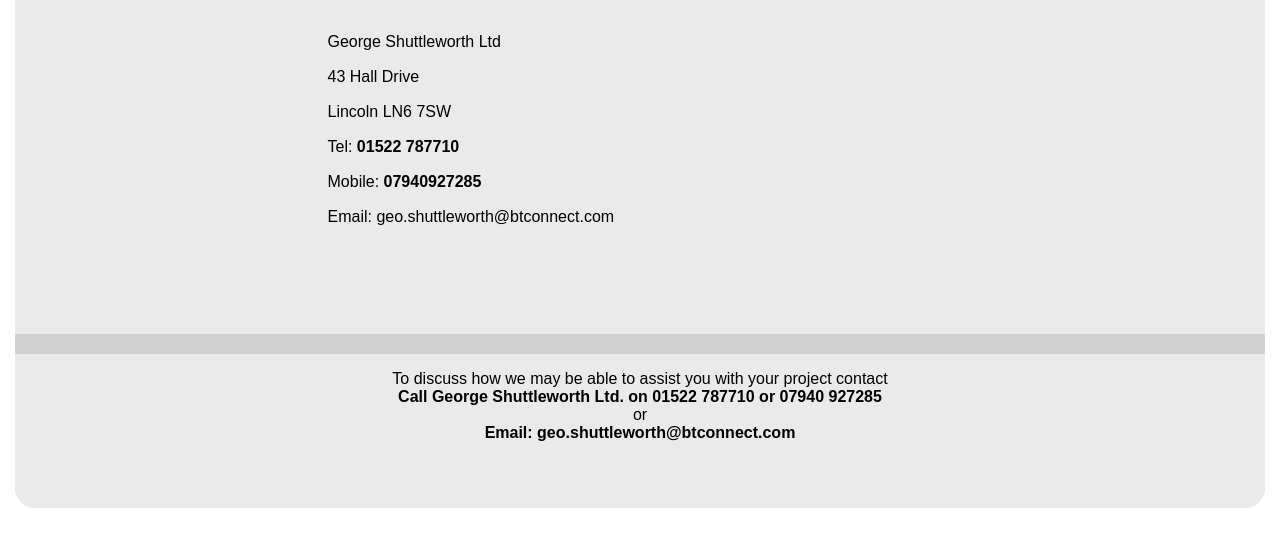
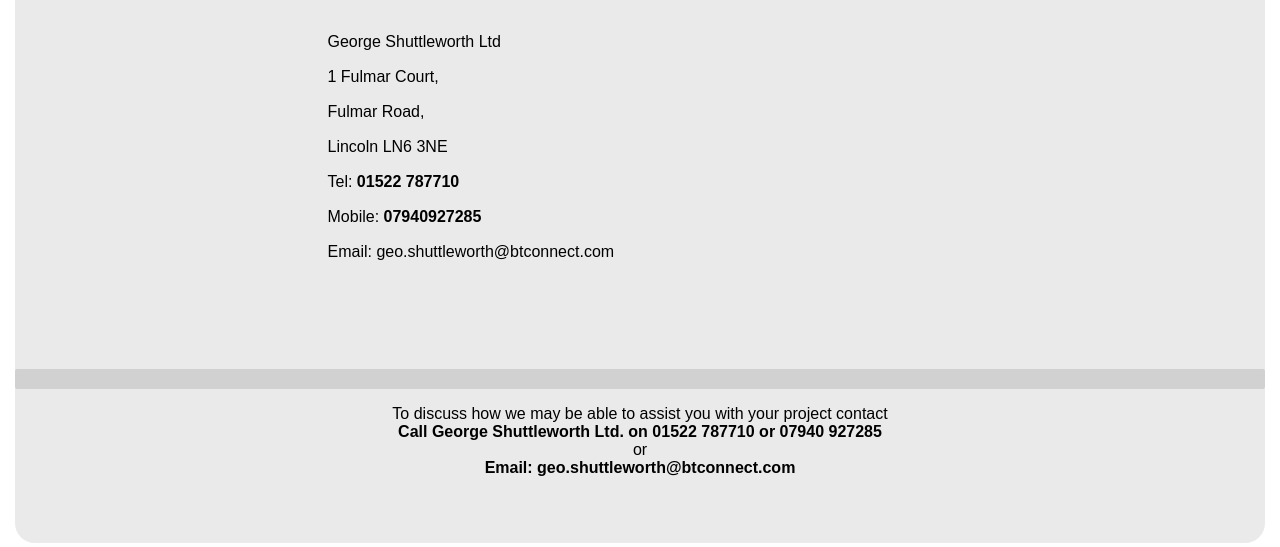
Before and after one commit to radicaldude/gsluk.github.io, a plain HTML site: page contact.html in a window 1280 px wide. Shown: the part 253-800 px from the top of the page. Drawn offline with Linux system fonts and the light colour scheme.

Commit message:
Update address

```diff
--- a/contact.html
+++ b/contact.html
@@ -26,8 +26,9 @@ Consulting Engineers
 
 <p style ="width: 50%; margin-left: auto; margin-right:auto; line-height: 35px;">
 George Shuttleworth Ltd <br>
-43 Hall Drive <br>
-Lincoln LN6 7SW<br>
+1 Fulmar Court, <br>
+Fulmar Road, <br>
+Lincoln LN6 3NE<br>
 Tel: <b>01522 787710</b> <br>
 Mobile: <b>07940927285</b> <br>
 Email:  geo.shuttleworth@btconnect.com
```
